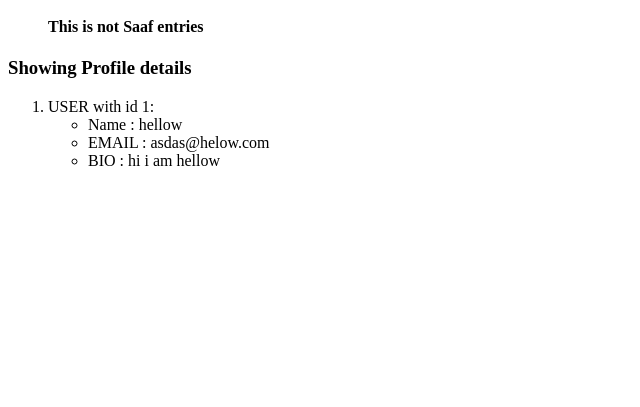
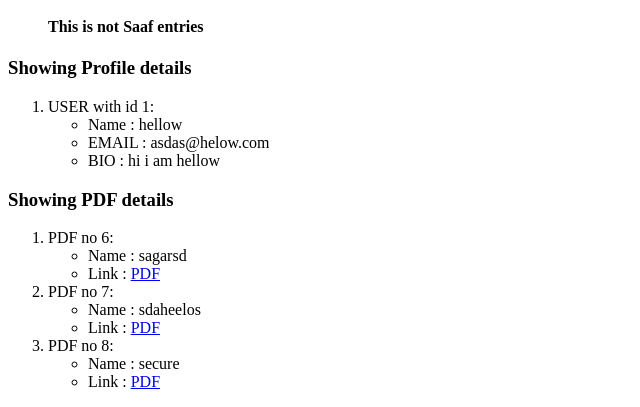
Before and after one commit to sagar19197/Learning_Django, a Django app: page /services/ in a window 1280 px wide. Shown: the part 1329-1736 px from the top of the page, without its empty margins (0-640 px from the left). Before the commit the page ends 1495 px from the top, so only its background shows below. Run offline with Django 3.2, Linux system fonts and the light colour scheme; data comes from the database, SQL or seed files in the repository; both versions use the stored data as it was after the commit.

Commit message:
Added secure pdf viewer

```diff
--- a/home/admin.py
+++ b/home/admin.py
@@ -1,5 +1,6 @@
 from django.contrib import admin
-from .models import Contact, Profile
+from .models import Contact, Profile, PDFUpload
 # Register your models here.
 admin.site.register(Contact);
 admin.site.register(Profile);
+admin.site.register(PDFUpload);
--- a/home/models.py
+++ b/home/models.py
@@ -1,6 +1,6 @@
 from django.db import models
 from django.contrib.auth.models import User
-
+from django.core.validators import FileExtensionValidator
 # Create your models here.
 class Contact(models.Model):
 	name = models.CharField(max_length = 122);
@@ -18,3 +18,10 @@ class Profile(models.Model):
 
 	def __str__(self):
 		return str(self.user);
+
+class PDFUpload(models.Model):
+	title = models.CharField(max_length = 100);
+	pdf = models.FileField(upload_to = "pdf/", validators = [FileExtensionValidator(["pdf"])]);
+
+	def __str__(self):
+		return self.title;
--- a/home/templates/home/services.html
+++ b/home/templates/home/services.html
@@ -34,4 +34,15 @@ Services | Learning Django
 				</ul>
 		{%endfor%}
 	</ol>
+	<h3> Showing PDF details </h3>
+	<ol>
+		{% for ob in data3 %}
+			<li>PDF no {{ob.id}}:</li>
+				<ul>
+					<li>Name : {{ob.title}}</li>
+					<li>Link : <a href = "{{ob.pdf.url}}">PDF</a></li>
+				</ul>
+		{%endfor%}
+	</ol>
+
 {% endblock %}
--- a/home/urls.py
+++ b/home/urls.py
@@ -1,5 +1,7 @@
 from django.urls import path
 from . import views
+from django.conf import settings
+from django.conf.urls.static import static
 
 urlpatterns = [
 	path("", views.index, name = "index"),
@@ -7,4 +9,8 @@ urlpatterns = [
 	path("services/", views.services, name = "Services"),
 	path("login/", views.loginUser, name = "Login"),
 	path("logout/", views.logoutUser, name = "Logout"),
+	path("media/pdf/<str:file>", views.securePDF, name="SECUREPDF"),
 ]
+
+if settings.DEBUG:
+	urlpatterns += static(settings.MEDIA_URL, document_root = settings.MEDIA_ROOT)
--- a/home/views.py
+++ b/home/views.py
@@ -1,6 +1,6 @@
-from django.shortcuts import render, redirect
-from django.http import HttpResponse
-from .models import Contact, Profile
+from django.shortcuts import render, redirect, get_object_or_404
+from django.http import HttpResponse, FileResponse
+from .models import Contact, Profile, PDFUpload
 from django.contrib.auth.models import User
 from django.contrib.auth import authenticate, login, logout
 # Create your views here.
@@ -31,7 +31,8 @@ def contact(response):
 def services(response):
 	data = {
 		"data" : Contact.objects.all(),
-		"data2" : Profile.objects.all()
+		"data2" : Profile.objects.all(),
+		"data3" : PDFUpload.objects.all()
 	}
 	return render(response, "home/services.html",data);
 
@@ -49,3 +50,10 @@ def loginUser(response):
 def logoutUser(response):
 	logout(response);
 	return redirect("index");
+
+def securePDF(response, file):
+	if response.user.is_authenticated:
+		document = get_object_or_404(PDFUpload, pdf = "pdf/"+ file)
+		return FileResponse(document.pdf);
+	else:
+		return HttpResponse("404 ERROR not found")
--- a/learn_django/settings.py
+++ b/learn_django/settings.py
@@ -124,3 +124,7 @@ STATIC_URL = '/static/'
 # https://docs.djangoproject.com/en/3.2/ref/settings/#default-auto-field
 
 DEFAULT_AUTO_FIELD = 'django.db.models.BigAutoField'
+
+import os
+MEDIA_URL= "/media/"
+MEDIA_ROOT = os.path.join(BASE_DIR, "media/");
```
Also changed, not shown: db.sqlite3, home/migrations/0003_pdfupload.py (added), 3 other files.
